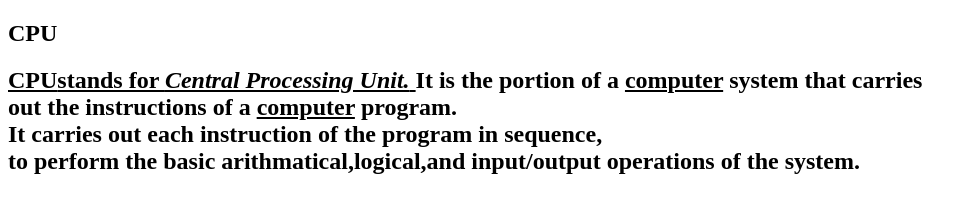
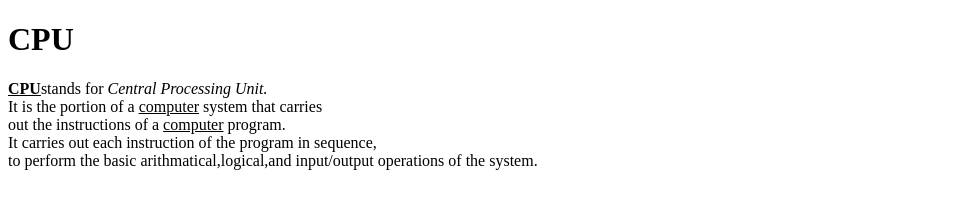
Before and after one commit to iamneo-production/eedfcdaccbfbadaeccdfffebaeceaec, a plain HTML site: page public/index.html in a window 1280 px wide. Shown: the whole page, without its empty margins (0-977 px from the left). Drawn offline with Linux system fonts and the light colour scheme.

Commit message:
Backup Commit

```diff
--- a/public/index.html
+++ b/public/index.html
@@ -9,11 +9,11 @@
 </head>
 <body>
 
- <h2>CPU</h2>
- <h2><u><b>CPU</b>stands for <i>Central Processing Unit.</i> </u>
+ <h1>CPU</h1>
+ <u><b>CPU</b></u></b>stands for <i>Central Processing Unit.</i> </u> <br>
  It is the portion of a <u>computer</u> system that carries<br>
  out the instructions of a <u>computer</u> program.<br>
  It carries out each instruction of the program in sequence,<br>
- to perform the basic arithmatical,logical,and input/output operations of the system.</h2>
+ to perform the basic arithmatical,logical,and input/output operations of the system.<br>
 </body>
 </html>
```
